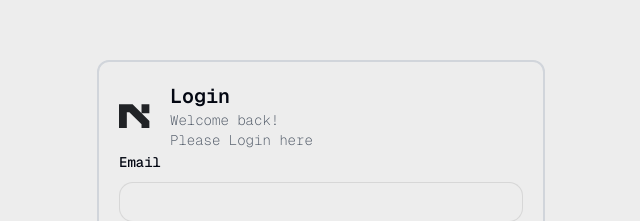
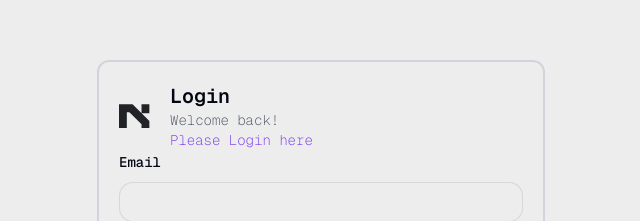
Before and after one commit to Rakesh01999/NextMart-Client, a Next.js app: page /login in a window 1280 px wide. Shown: the part 154-375 px from the top of the page, without its empty margins (319-959 px from the left). Built offline with nearby package versions, Linux system fonts and the light colour scheme; no server answers.

Commit message:
Login form modified

```diff
--- a/src/components/modules/auth/login/LoginForm.tsx
+++ b/src/components/modules/auth/login/LoginForm.tsx
@@ -75,7 +75,7 @@ export default function LoginForm() {
         <div>
           <h1 className="text-xl font-semibold">Login</h1>
           <p className="font-extralight text-sm text-gray-600">Welcome back!</p>
-          <p className="font-extralight text-sm text-gray-600">Please Login here</p>
+          <p className="font-extralight text-sm text-primary">Please Login here</p>
         </div>
       </div>
       <Form {...form}>
```
